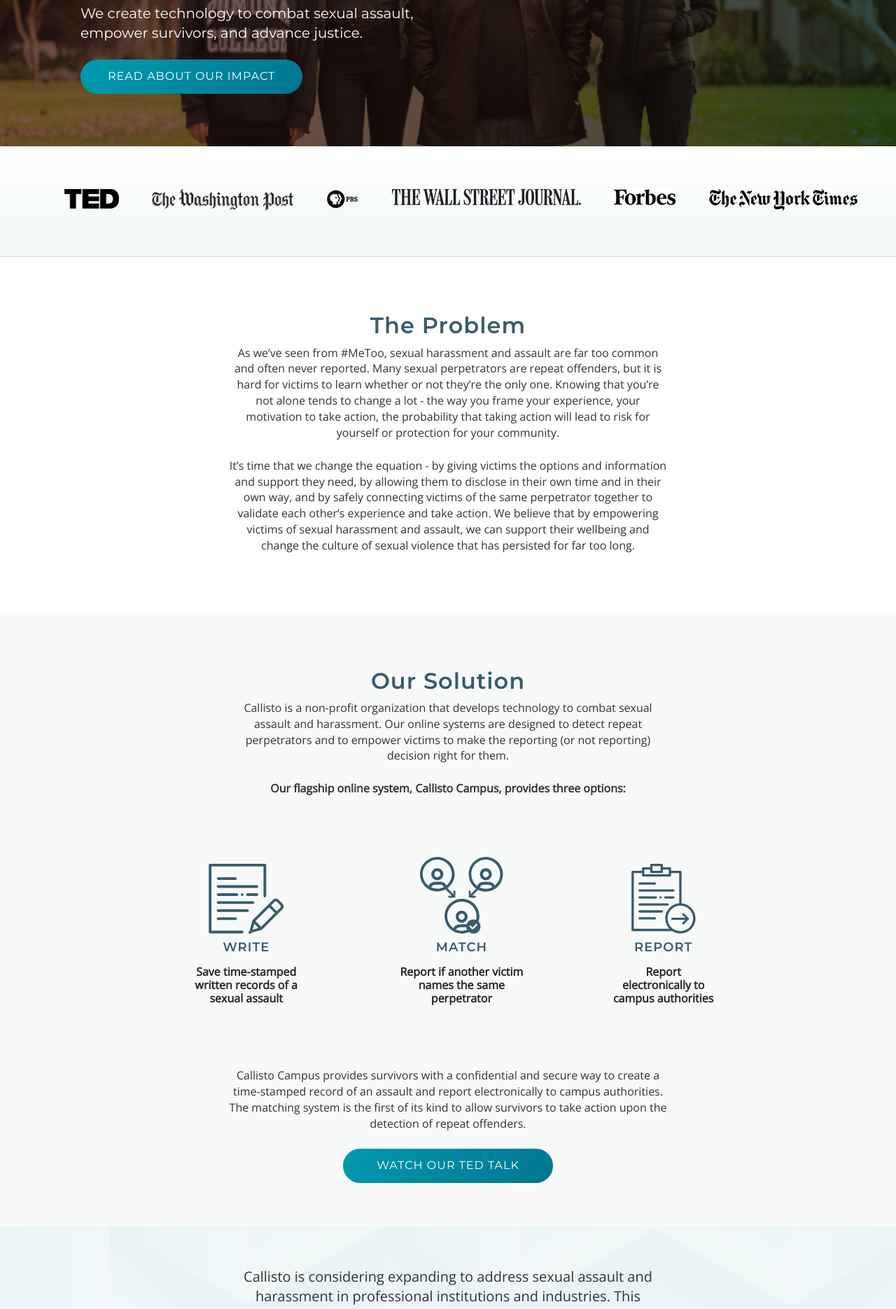
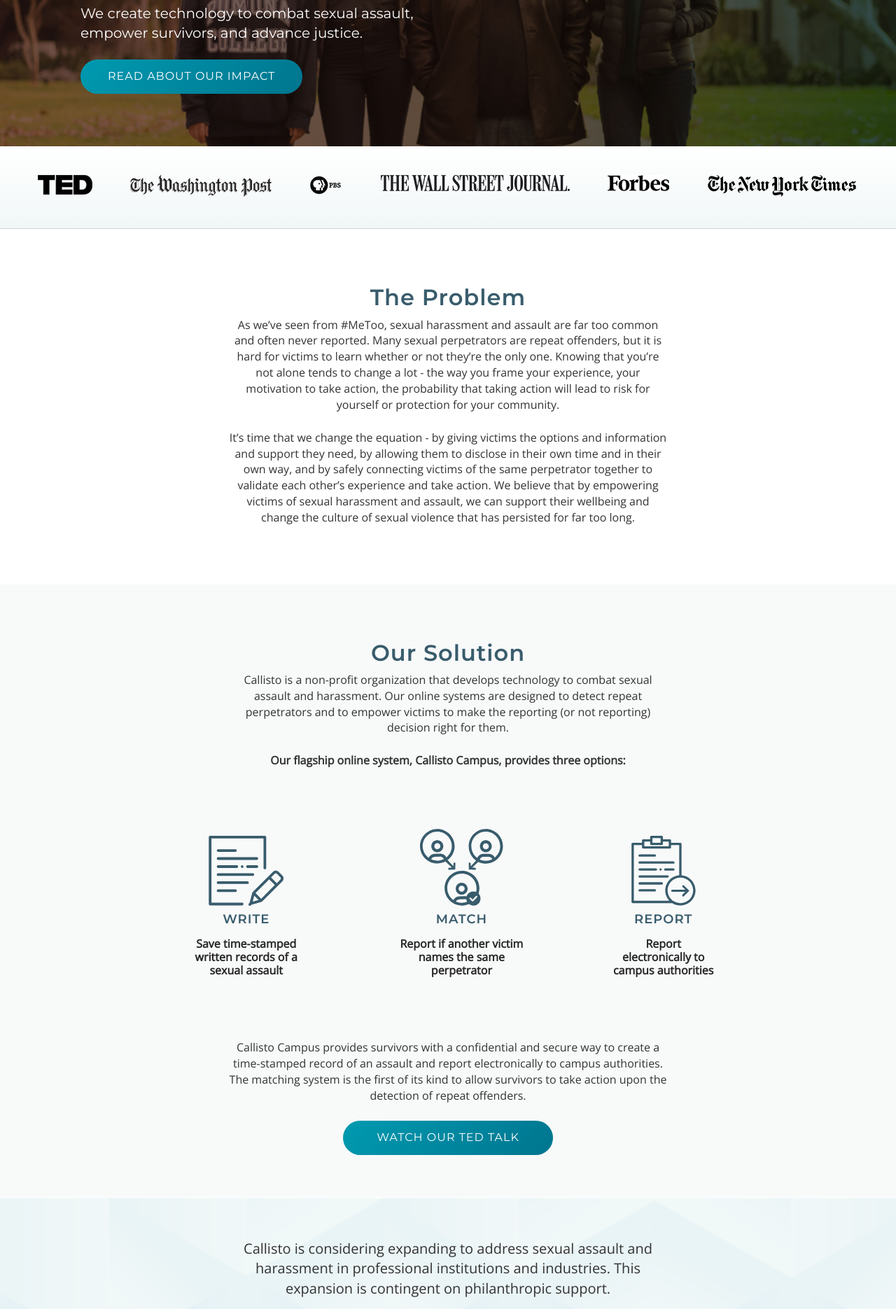
Before and after one commit to project-callisto/projectcallisto-dot-org, a Jekyll site: the page built from index.html, in a window 1280 px wide. Shown: the part 391-2261 px from the top of the page at 70% size. Built offline with Jekyll 4.4.1, drawn with Linux system fonts in a browser that asks for light colours.

Commit message:
press and nav styling

```diff
--- a/_sass/callisto.scss
+++ b/_sass/callisto.scss
@@ -669,19 +669,6 @@
     }
 }
 
-/* sm (tablet) screens only */
-@media only screen and (max-width: 992px) and (min-width: 768px) {
-    #id_header ul > li > a {
-        position: relative;
-        display: block;
-        padding: 10px 6px;
-    }
-
-    #callisto {
-        font-size: 18px;
-    }
-}
-
 /* md (laptop) & bigger screens */
 @media only screen and (min-width: 992px) {
     .footer .navbar-nav {
@@ -919,30 +906,6 @@
         margin-top: 70px;
     }
 
-    #press {
-        min-height: 143px;
-        border-bottom: 1px solid #d2d4d4;
-        background-image: -webkit-gradient(linear, left top, left bottom, color-stop(0, #FFFFFF), color-stop(1, #F1F7F7));
-        background-image: -o-linear-gradient(bottom, #FFFFFF 0%, #F1F7F7 100%);
-        background-image: -moz-linear-gradient(bottom, #FFFFFF 0%, #F1F7F7 100%);
-        background-image: -webkit-linear-gradient(bottom, #FFFFFF 0%, #F1F7F7 100%);
-        background-image: -ms-linear-gradient(bottom, #FFFFFF 0%, #F1F7F7 100%);
-        background-image: linear-gradient(to bottom, #FFFFFF 0%, #F1F7F7 100%);
-    }
-
-    #press > div {
-        display: flex;
-        justify-content: space-between;
-    }
-
-    #press a {
-        margin: 55px 10px 0px 10px;
-    }
-
-    #press a:hover, #press a:focus {
-        border-bottom: 2px solid #3e99aa !important;
-    }
-
     .carousel-inner > .item img {
         margin-left: auto;
         margin-right: auto;
--- a/_sass/home.scss
+++ b/_sass/home.scss
@@ -75,13 +75,7 @@
 }
 
 #press {
-    min-height: 143px;
     border-bottom: 1px solid #d2d4d4;
-    background-image: -webkit-gradient(linear, left top, left bottom, color-stop(0, #FFFFFF), color-stop(1, #F1F7F7));
-    background-image: -o-linear-gradient(bottom, #FFFFFF 0%, #F1F7F7 100%);
-    background-image: -moz-linear-gradient(bottom, #FFFFFF 0%, #F1F7F7 100%);
-    background-image: -webkit-linear-gradient(bottom, #FFFFFF 0%, #F1F7F7 100%);
-    background-image: -ms-linear-gradient(bottom, #FFFFFF 0%, #F1F7F7 100%);
     background-image: linear-gradient(to bottom, #FFFFFF 0%, #F1F7F7 100%);
 }
 
@@ -139,7 +133,8 @@
 .press-links {
     display: flex;
     justify-content: space-evenly;
-    margin: 20px;
+    margin: 0;
+    padding: 0 15px;
 
     li {
         list-style: none;
--- a/_sass/main.scss
+++ b/_sass/main.scss
@@ -427,3 +427,18 @@
         }
     }
 }
+
+/* sm (tablet) screens only */
+@media only screen and (max-width: 992px) {
+    #id_header ul > li > a {
+        position: relative;
+        display: block;
+        padding: 10px 6px;
+        max-width: 200px;
+        margin: auto;
+    }
+
+    #callisto {
+        font-size: 18px;
+    }
+}
--- a/index.html
+++ b/index.html
@@ -12,7 +12,7 @@
         <div class="mainbody" id="top">
             <div class="maincontent front-page" id="maincontent">
                 <section class="press">
-                    <div class="row text-center" id="press">
+                    <div class="text-center" id="press">
                         <span class="sr-only">Press on Callisto from:</span>
                         <ul class='press-links'>
                             <li><a href="https://www.ted.com/talks/jessica_ladd_the_reporting_system_that_sexual_assault_survivors_want" class="press_link" target="_blank"><img src="images/ted_bw.png" class="img-responsive" alt="TED"></a></li>
```
